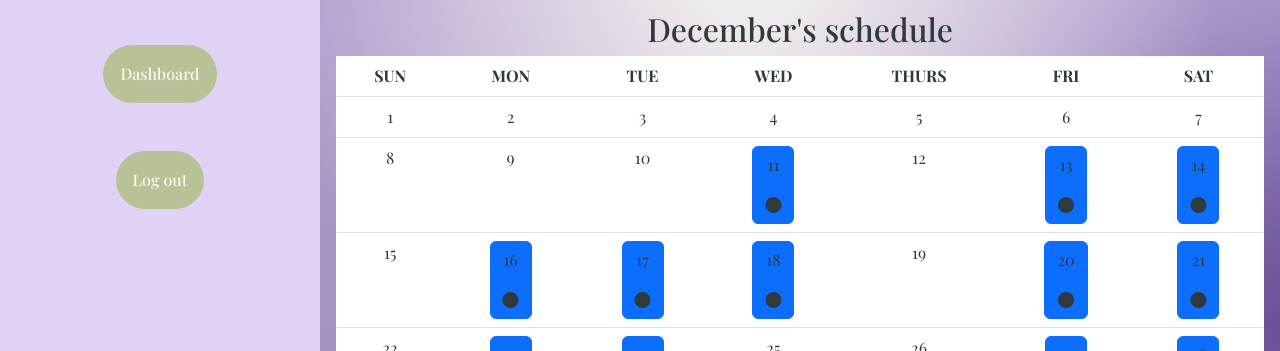
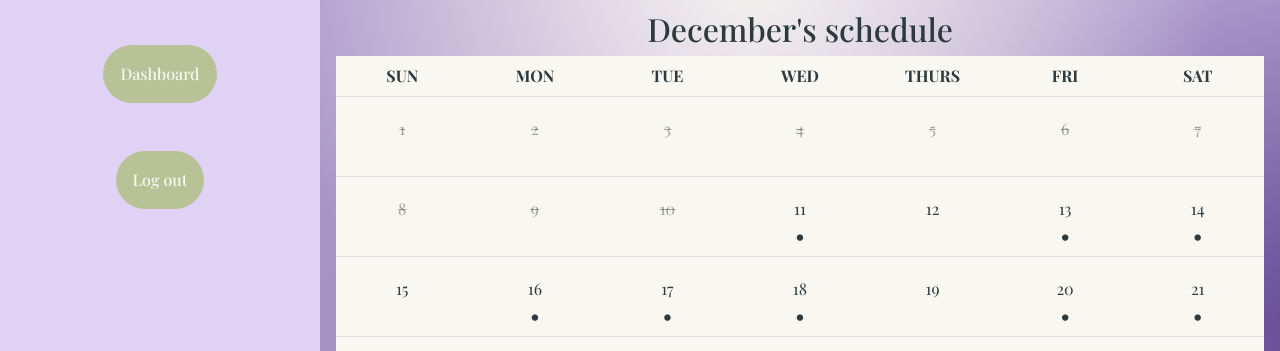
Before and after one commit to CaSandraSmith/bootstrap-final, a plain HTML site: page dashboard.html in a window 1280 px wide. Shown: the part 449-800 px from the top of the page. Drawn offline with nearby package versions, Linux system fonts and the light colour scheme; a web font is replaced by a local one.

Commit message:
Added css to calendar

```diff
--- a/dashboard.html
+++ b/dashboard.html
@@ -114,7 +114,7 @@
           </section>
           <section class="text-center mt-4 ms-3 me-3">
             <h2>December's schedule</h2>
-            <table class="table">
+            <table class="table w-100" id="table">
               <thead>
                 <tr>
                   <th scope="col">SUN</th>
@@ -128,27 +128,27 @@
               </thead>
               <tbody>
                 <tr>
-                  <td>1</td>
-                  <td>2</td>
-                  <td>3</td>
-                  <td>4</td>
-                  <td>5</td>
-                  <td>6</td>
-                  <td>7</td>
+                  <td><p class="disabled">1</p></td>
+                  <td><p class="disabled">2</p></td>
+                  <td><p class="disabled">3</p></td>
+                  <td><p class="disabled">4</p></td>
+                  <td><p class="disabled">5</p></td>
+                  <td><p class="disabled">6</p></td>
+                  <td><p class="disabled">7</p></td>
                 </tr>
                 <tr>
-                  <td>8</td>
-                  <td>9</td>
-                  <td>10</td>
+                  <td><p class="disabled">8</p></td>
+                  <td><p class="disabled">9</p></td>
+                  <td><p class="disabled">10</p></td>
                   <td>
                     <button
                       type="button"
-                      class="btn btn-primary future-cal-class"
+                      class="btn btn-primary future-cal-class position-relative"
                       data-bs-toggle="modal"
                       data-bs-target="#calWedModal"
                     >
                       <p>11</p>
-                      <i class="fa-solid fa-circle"></i>
+                      <i class="fa-solid fa-circle position-absolute"></i>
                     </button>
                   </td>
                   <td>
@@ -157,23 +157,23 @@
                   <td>
                     <button
                       type="button"
-                      class="btn btn-primary future-cal-class"
+                      class="btn btn-primary future-cal-class position-relative"
                       data-bs-toggle="modal"
                       data-bs-target="#calFriModal"
                     >
                       <p>13</p>
-                      <i class="fa-solid fa-circle"></i>
+                      <i class="fa-solid fa-circle position-absolute"></i>
                     </button>
                   </td>
                   <td>
                     <button
                       type="button"
-                      class="btn btn-primary future-cal-class"
+                      class="btn btn-primary future-cal-class position-relative"
                       data-bs-toggle="modal"
                       data-bs-target="#calSatModal"
                     >
                       <p>14</p>
-                      <i class="fa-solid fa-circle"></i>
+                      <i class="fa-solid fa-circle position-absolute"></i>
                     </button>
                   </td>
                 </tr>
@@ -184,34 +184,34 @@
                   <td>
                     <button
                       type="button"
-                      class="btn btn-primary future-cal-class"
+                      class="btn btn-primary future-cal-class position-relative"
                       data-bs-toggle="modal"
                       data-bs-target="#calMonModal"
                     >
                       <p>16</p>
-                      <i class="fa-solid fa-circle"></i>
+                      <i class="fa-solid fa-circle position-absolute"></i>
                     </button>
                   </td>
                   <td>
                     <button
                       type="button"
-                      class="btn btn-primary future-cal-class"
+                      class="btn btn-primary future-cal-class position-relative"
                       data-bs-toggle="modal"
                       data-bs-target="#calTueModal"
                     >
                       <p>17</p>
-                      <i class="fa-solid fa-circle"></i>
+                      <i class="fa-solid fa-circle position-absolute"></i>
                     </button>
                   </td>
                   <td>
                     <button
                       type="button"
-                      class="btn btn-primary future-cal-class"
+                      class="btn btn-primary future-cal-class position-relative"
                       data-bs-toggle="modal"
                       data-bs-target="#calWedModal"
                     >
                       <p>18</p>
-                      <i class="fa-solid fa-circle"></i>
+                      <i class="fa-solid fa-circle position-absolute"></i>
                     </button>
                   </td>
                   <td>
@@ -220,23 +220,23 @@
                   <td>
                     <button
                       type="button"
-                      class="btn btn-primary future-cal-class"
+                      class="btn btn-primary future-cal-class position-relative"
                       data-bs-toggle="modal"
                       data-bs-target="#calFriModal"
                     >
                       <p>20</p>
-                      <i class="fa-solid fa-circle"></i>
+                      <i class="fa-solid fa-circle position-absolute"></i>
                     </button>
                   </td>
                   <td>
                     <button
                       type="button"
-                      class="btn btn-primary future-cal-class"
+                      class="btn btn-primary future-cal-class position-relative"
                       data-bs-toggle="modal"
                       data-bs-target="#calSatModal"
                     >
                       <p>21</p>
-                      <i class="fa-solid fa-circle"></i>
+                      <i class="fa-solid fa-circle position-absolute"></i>
                     </button>
                   </td>
                 </tr>
@@ -247,23 +247,23 @@
                   <td>
                     <button
                       type="button"
-                      class="btn btn-primary future-cal-class"
+                      class="btn btn-primary future-cal-class position-relative"
                       data-bs-toggle="modal"
                       data-bs-target="#calMonModal"
                     >
                       <p>23</p>
-                      <i class="fa-solid fa-circle"></i>
+                      <i class="fa-solid fa-circle position-absolute"></i>
                     </button>
                   </td>
                   <td>
                     <button
                       type="button"
-                      class="btn btn-primary future-cal-class"
+                      class="btn btn-primary future-cal-class position-relative"
                       data-bs-toggle="modal"
                       data-bs-target="#calTueModal"
                     >
                       <p>24</p>
-                      <i class="fa-solid fa-circle"></i>
+                      <i class="fa-solid fa-circle position-absolute"></i>
                     </button>
                   </td>
                   <td>
@@ -275,23 +275,23 @@
                   <td>
                     <button
                       type="button"
-                      class="btn btn-primary future-cal-class"
+                      class="btn btn-primary future-cal-class position-relative"
                       data-bs-toggle="modal"
                       data-bs-target="#calFriModal"
                     >
                       <p>27</p>
-                      <i class="fa-solid fa-circle"></i>
+                      <i class="fa-solid fa-circle position-absolute"></i>
                     </button>
                   </td>
                   <td>
                     <button
                       type="button"
-                      class="btn btn-primary future-cal-class"
+                      class="btn btn-primary future-cal-class position-relative"
                       data-bs-toggle="modal"
                       data-bs-target="#calSatModal"
                     >
                       <p>28</p>
-                      <i class="fa-solid fa-circle"></i>
+                      <i class="fa-solid fa-circle position-absolute"></i>
                     </button>
                   </td>
                 </tr>
@@ -302,29 +302,29 @@
                   <td>
                     <button
                       type="button"
-                      class="btn btn-primary future-cal-class"
+                      class="btn btn-primary future-cal-class position-relative"
                       data-bs-toggle="modal"
                       data-bs-target="#calMonModal"
                     >
                       <p>30</p>
-                      <i class="fa-solid fa-circle"></i>
+                      <i class="fa-solid fa-circle position-absolute"></i>
                     </button>
                   </td>
                   <td>
                     <button
                       type="button"
-                      class="btn btn-primary future-cal-class"
+                      class="btn btn-primary future-cal-class position-relative"
                       data-bs-toggle="modal"
                       data-bs-target="#calTueModal"
                     >
                       <p>31</p>
-                      <i class="fa-solid fa-circle"></i>
+                      <i class="fa-solid fa-circle position-absolute"></i>
                     </button>
                   </td>
-                  <td>1</td>
-                  <td>2</td>
-                  <td>3</td>
-                  <td>4</td>
+                  <td><p class="disabled">1</p></td>
+                  <td><p class="disabled">2</p></td>
+                  <td><p class="disabled">3</p></td>
+                  <td><p class="disabled">4</p></td>
                 </tr>
               </tbody>
             </table>
--- a/styles/dashStyles.css
+++ b/styles/dashStyles.css
@@ -70,7 +70,7 @@ footer {
     radial-gradient(142% 91% at 111% 84%, #4b2e83 0%, #a998c6ff 100%);
 }
 
-#right-section * {
+#right-section *:not(.disabled) {
   color: #2e3a3d;
 }
 
@@ -85,7 +85,7 @@ footer {
 
 .highlight-number {
   aspect-ratio: 1/1;
-    background-color: #E4E4E4;
+  background-color: #e4e4e4;
   display: flex;
   justify-content: center;
   align-items: center;
@@ -100,3 +100,46 @@ footer {
 .dash-highlights-wrapper h3 {
   font-weight: 300;
 }
+
+#table * {
+  background-color: #f9f7f1;
+}
+
+#table {
+  table-layout: fixed;
+}
+
+#table button {
+  border: transparent;
+  width: 100%;
+  height: 100%;
+  padding: 0;
+  display: flex;
+  justify-content: center; /* Horizontally center the content */
+  align-items: center; /* Vertically center the content */
+
+}
+
+#table td {
+  /* aspect-ratio: 2 / 1; */
+  width: 3vw;
+  height: 5vh;
+  padding: 0;
+  vertical-align: middle;
+}
+
+#table tbody tr {
+  height: 10vh;
+}
+
+.disabled {
+    color: #4a4a4a81;
+    text-decoration: line-through;
+    line-height: 1;
+    vertical-align: middle;
+}
+
+.fa-solid.fa-circle {
+    font-size: 0.8vh;
+    bottom: 1.9vh;
+}
```
Lines whose indentation alone changed are shown as unchanged.
